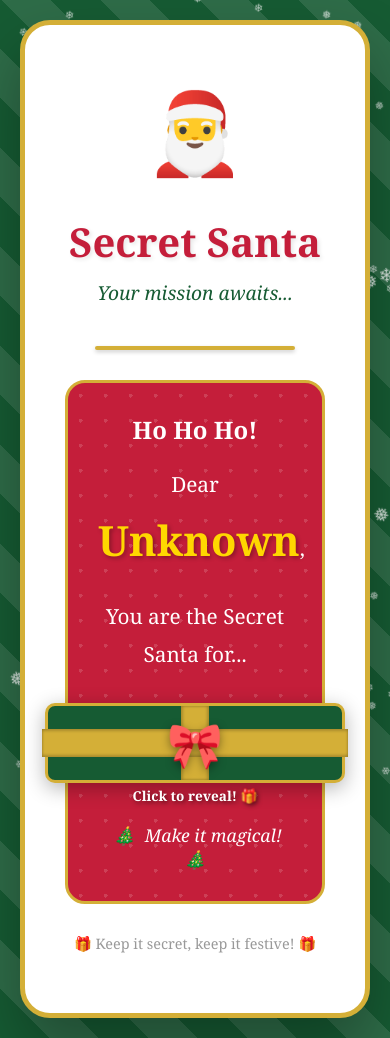
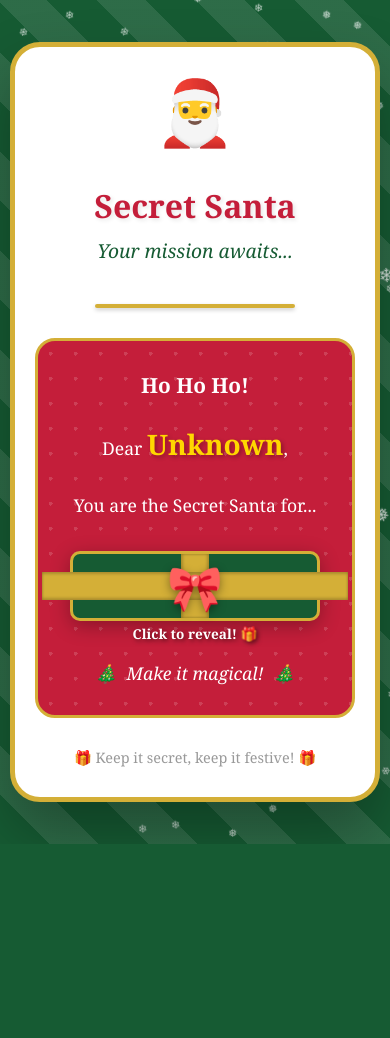
Before and after one commit to Schpiro/secret-santa, a plain HTML site: page lookup/index.html in a window 390 px wide. After the commit the page ends 844 px from the top, so only its background shows below. Drawn offline with Linux system fonts and the light colour scheme.

Commit message:
Fix scrolling issue on mobile

```diff
--- a/lookup/styles.css
+++ b/lookup/styles.css
@@ -21,18 +21,20 @@ body {
     align-items: center;
     padding: 20px;
     position: relative;
-    overflow: hidden;
+    overflow-x: hidden;
+    overflow-y: auto;
 }
 
 /* Snowflakes animation */
 .snowflake {
-    position: absolute;
+    position: fixed;
     top: -10px;
     color: white;
     opacity: 0.8;
     animation: fall linear infinite;
     user-select: none;
     z-index: 1;
+    pointer-events: none;
 }
 
 .snowflake-large {
@@ -301,3 +303,47 @@ body {
     display: inline-block;
     margin: 0 5px;
 }
+
+/* Mobile responsiveness */
+@media (max-width: 768px) {
+    body {
+        padding: 10px;
+    }
+
+    .card {
+        padding: 30px 20px;
+    }
+
+    .card-title {
+        font-size: 2em;
+    }
+
+    .santa-icon {
+        font-size: 4em;
+    }
+
+    .greeting {
+        font-size: 1.3em;
+    }
+
+    .message-text {
+        font-size: 1.1em;
+    }
+
+    .player-name {
+        font-size: 1.6em;
+    }
+
+    .recipient-name {
+        font-size: 1.8em;
+    }
+
+    .gift-box {
+        width: 250px;
+        height: 70px;
+    }
+
+    .recipient-container {
+        min-height: 90px;
+    }
+}
```
